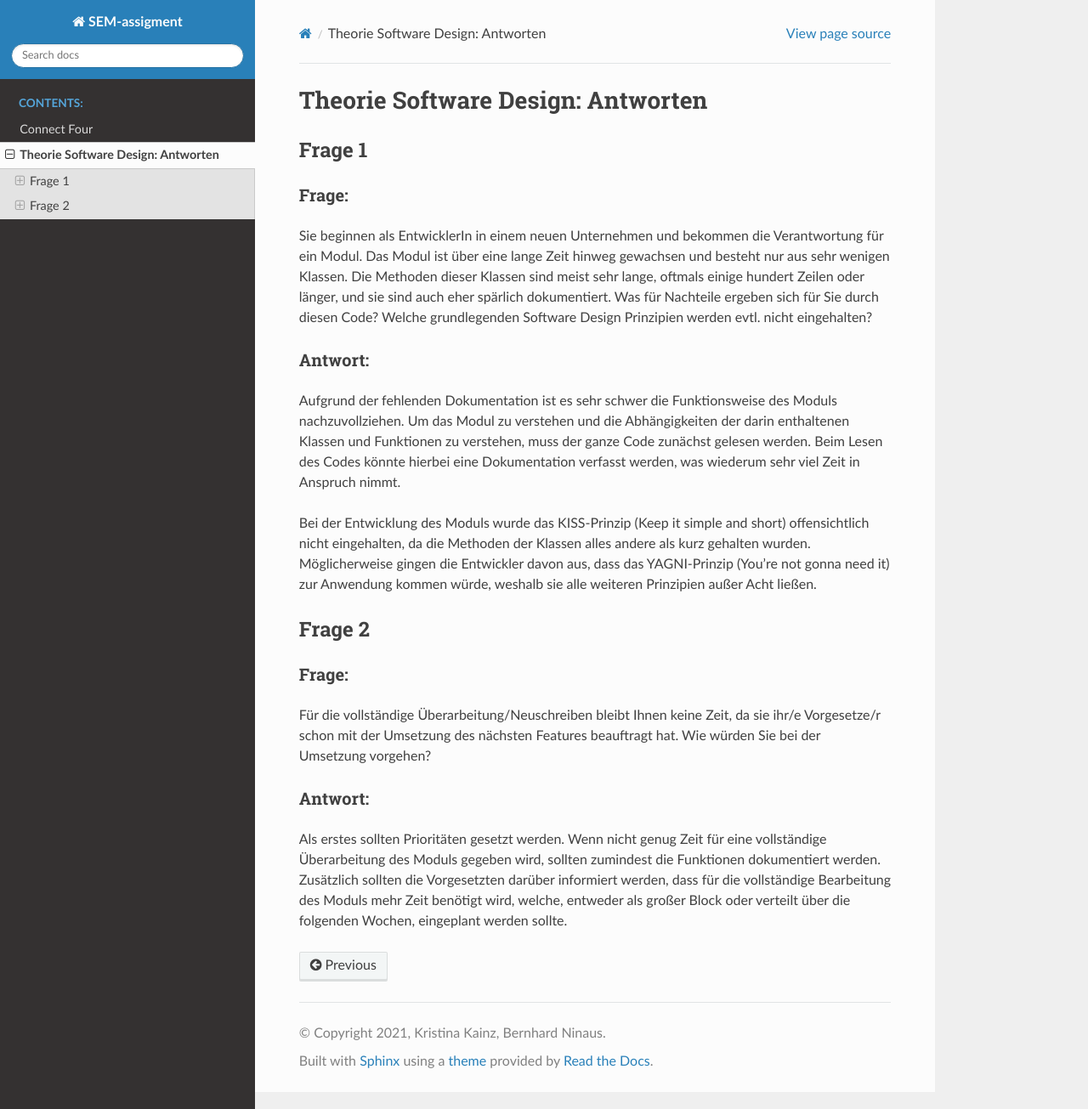
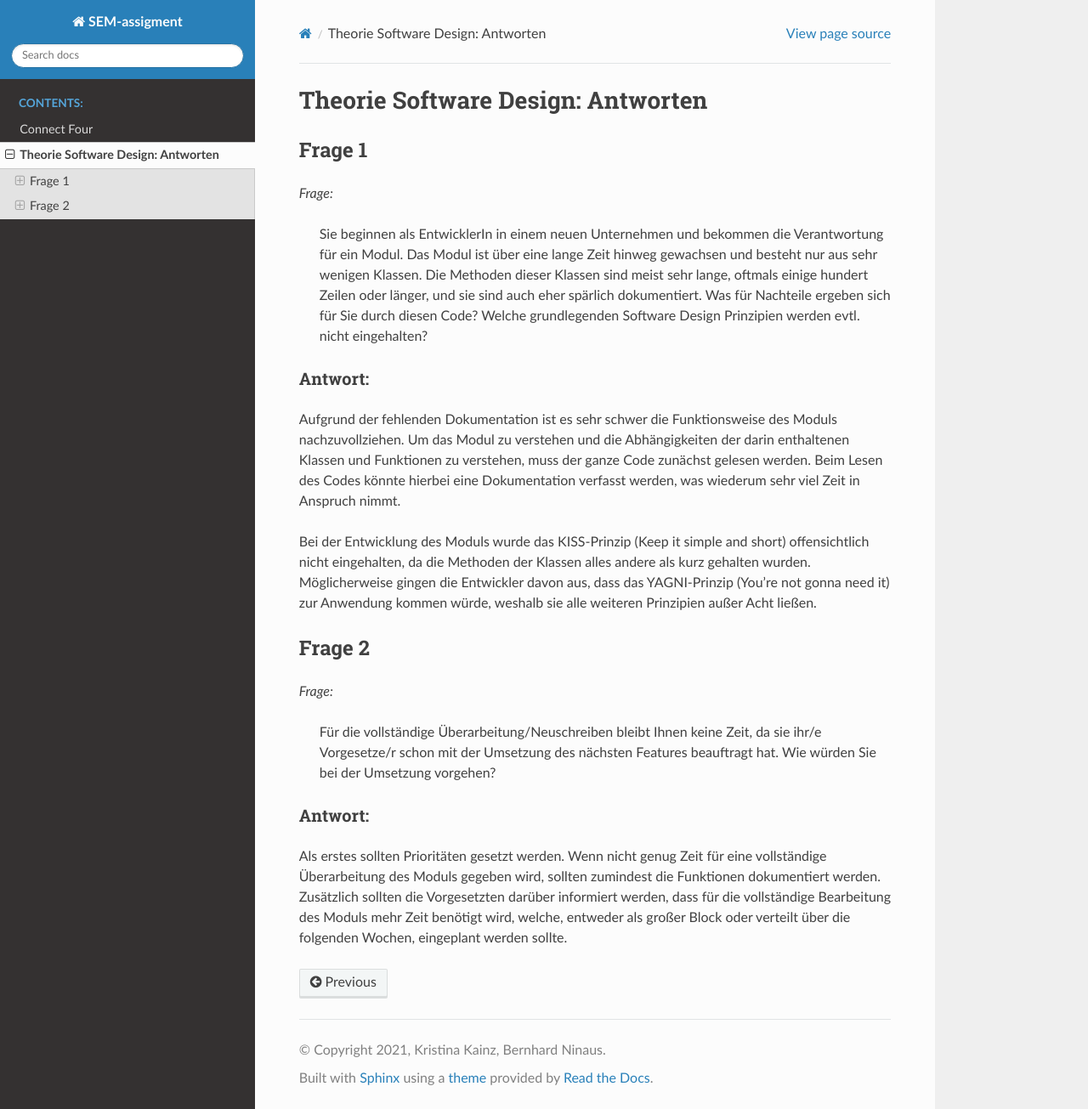
Before and after one commit to KKainz/SEM-assignment, a Sphinx documentation site: the page built from docs/source/sem_questions.md, in a window 1280 px wide and 1305 px high. Shown: the whole window at 85% size. Built offline with Sphinx 7.4.7 and the Read the Docs theme 2.0.0, drawn with Linux system fonts in a browser that asks for light colours.

```diff
--- a/docs/source/sem_questions.md
+++ b/docs/source/sem_questions.md
@@ -1,7 +1,7 @@
 # Theorie Software Design: Antworten
 ## Frage 1
-### Frage:
-Sie beginnen als EntwicklerIn in einem neuen Unternehmen und bekommen die Verantwortung für ein Modul.
+_Frage:_
+> Sie beginnen als EntwicklerIn in einem neuen Unternehmen und bekommen die Verantwortung für ein Modul.
 Das Modul ist über eine lange Zeit hinweg gewachsen und besteht nur aus sehr wenigen Klassen.
 Die Methoden dieser Klassen sind meist sehr lange, oftmals einige hundert Zeilen oder länger, und
 sie sind auch eher spärlich dokumentiert. Was für Nachteile ergeben sich für Sie durch diesen Code?
@@ -20,8 +20,8 @@ weshalb sie alle weiteren Prinzipien außer Acht ließen.
 
 
 ## Frage 2
-### Frage:
-Für die vollständige Überarbeitung/Neuschreiben bleibt Ihnen keine Zeit, da sie ihr/e Vorgesetze/r
+_Frage:_
+> Für die vollständige Überarbeitung/Neuschreiben bleibt Ihnen keine Zeit, da sie ihr/e Vorgesetze/r
 schon mit der Umsetzung des nächsten Features beauftragt hat. Wie würden Sie bei der Umsetzung
 vorgehen?
 ### Antwort:
```
